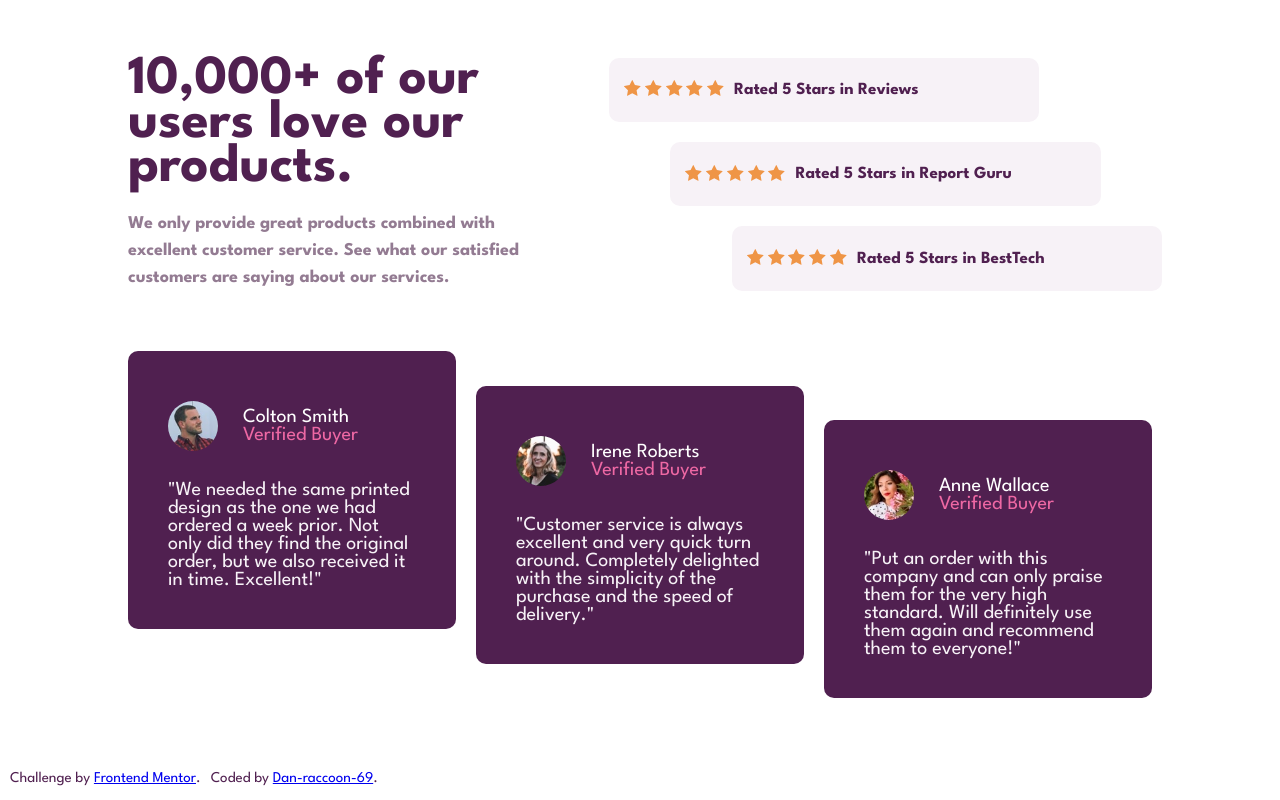
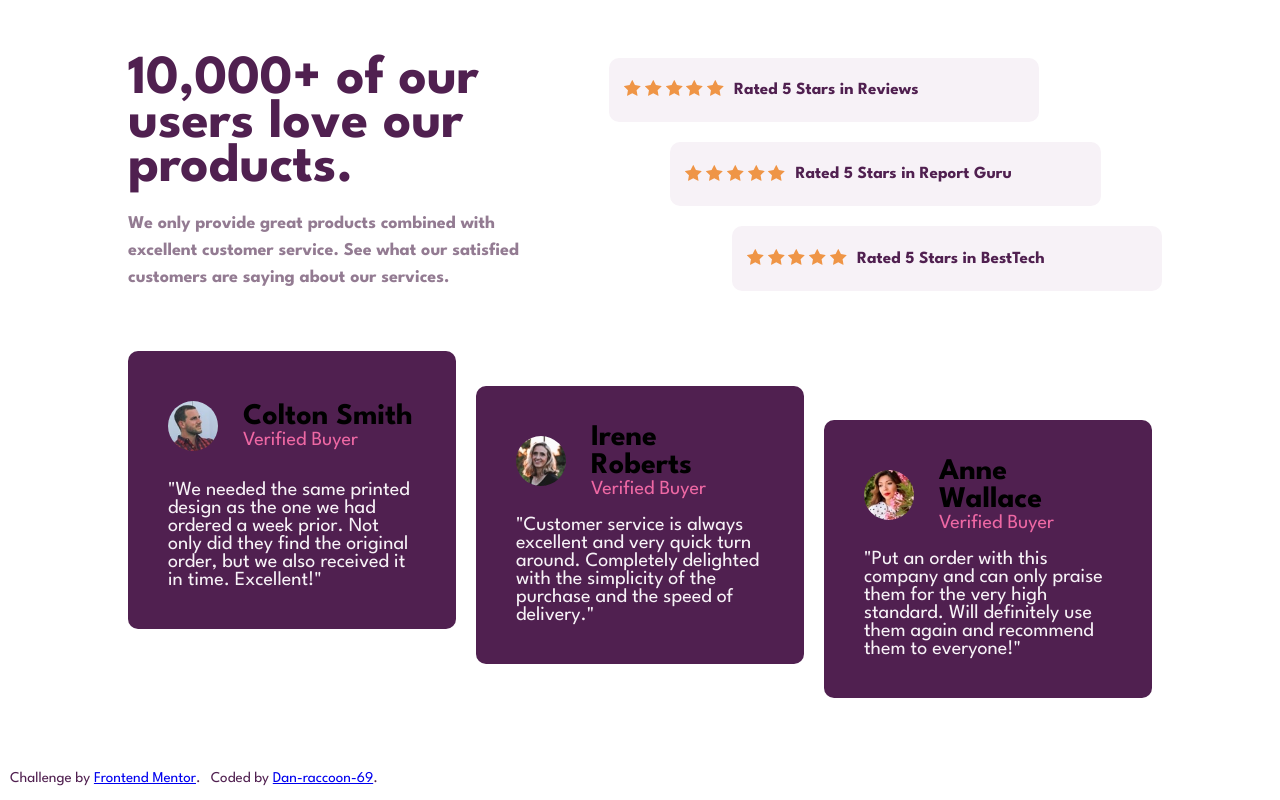
Before and after one commit to Dan-raccoon-69/Challengue-social-proof-section-master, a plain HTML site: page index.html in a window 1280 px wide. Drawn offline with Linux system fonts and the light colour scheme.

Commit message:
third commit

```diff
--- a/index.html
+++ b/index.html
@@ -87,7 +87,7 @@
             </figure>
 
             <div class="main__name">
-              <p>Colton Smith</p>
+              <h1>Colton Smith</h1>
               <p>Verified Buyer</p>
             </div>
 
@@ -110,7 +110,7 @@
             </figure>
 
             <div class="main__name">
-              <p>Irene Roberts</p>
+              <h1>Irene Roberts</h1>
               <p>Verified Buyer</p>
             </div>
 
@@ -132,7 +132,7 @@
             </figure>
 
             <div class="main__name">
-              <p>Anne Wallace</p>
+              <h1>Anne Wallace</h1>
               <p>Verified Buyer</p>
             </div>
 
```
